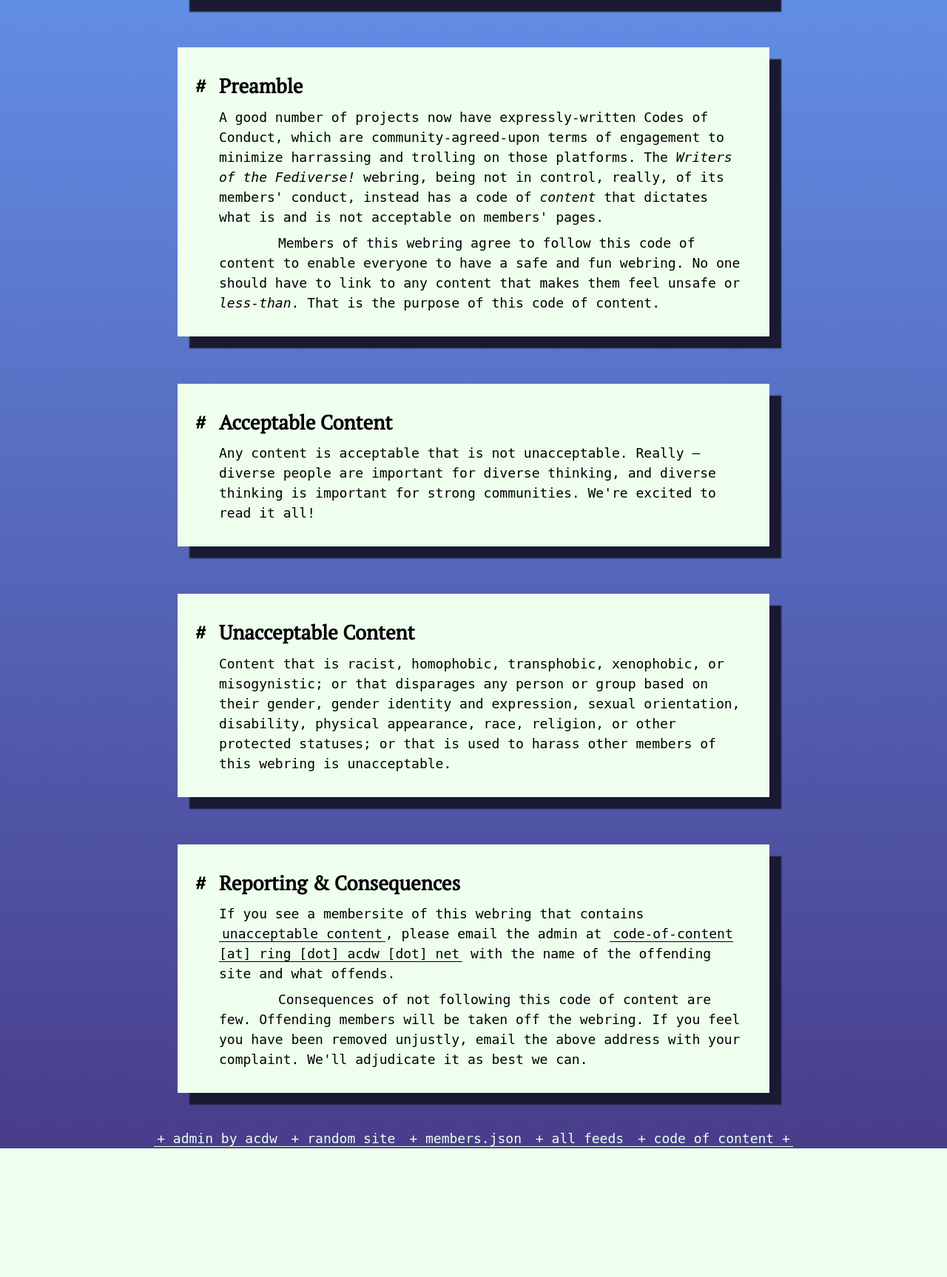
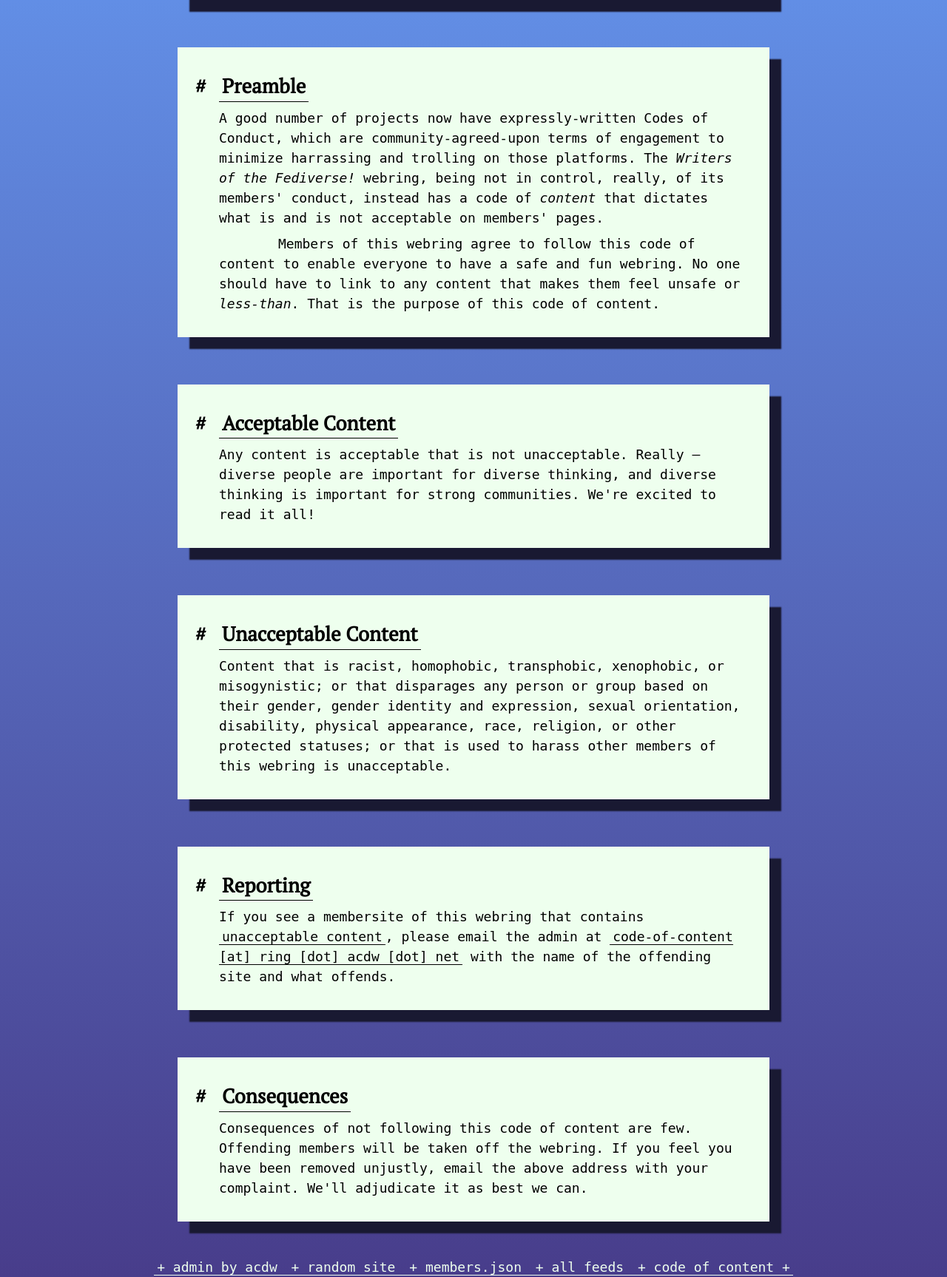
Before and after one commit to duckwork/nethoop, a Flask app: page /code-of-content in a window 1280 px wide. Shown: the part 150-1877 px from the top of the page at 74% size. Before the commit the page ends 1703 px from the top, so only its background shows below. Run offline with Flask 2, Linux system fonts and the light colour scheme; some web fonts are replaced.

Commit message:
Update code of content

```diff
--- a/templates/code-of-content.html
+++ b/templates/code-of-content.html
@@ -7,7 +7,7 @@
     <h1>Code of content</h1>
 </header>
 <section id="preamble" class="container">
-    <header><h1>Preamble</h1></header>
+    <header><a href="#preamble"><h1>Preamble</h1></a></header>
     <p>
         A good number of projects now have expressly-written
         Codes of Conduct,
@@ -27,7 +27,7 @@
     </p>
 </section>
 <section id="acceptable-content" class="container">
-    <header><h1>Acceptable content</h1></header>
+    <header><a href="#acceptable-content"><h1>Acceptable content</h1></a></header>
     <p>
         Any content is acceptable that is not unacceptable.
         Really &mdash; diverse people are important for diverse thinking,
@@ -36,7 +36,7 @@
     </p>
 </section>
 <section id="unacceptable-content" class="container">
-    <header><h1>Unacceptable content</h1></header>
+    <header><a href="#unacceptable-content"><h1>Unacceptable content</h1></a></header>
     <p>
         Content that is
         racist,
@@ -58,8 +58,8 @@
         is unacceptable.
     </p>
 </section>
-<section id="reporting-and-consequences" class="container">
-    <header><h1>Reporting &amp; Consequences</h1></header>
+<section id="reporting" class="container">
+    <header><a href="#reporting"><h1>Reporting</h1></a></header>
     <p>
         If you see a membersite of this webring
         that contains
@@ -69,6 +69,9 @@
             code-of-content [at] ring [dot] acdw [dot] net</a>
         with the name of the offending site and what offends.
     </p>
+</section>
+<section id="consequences" class="container">
+    <header><a href="#consequences"><h1>Consequences</h1></a></header>
     <p>
         Consequences of not following this code of content are few.
         Offending members will be taken off the webring.
```
